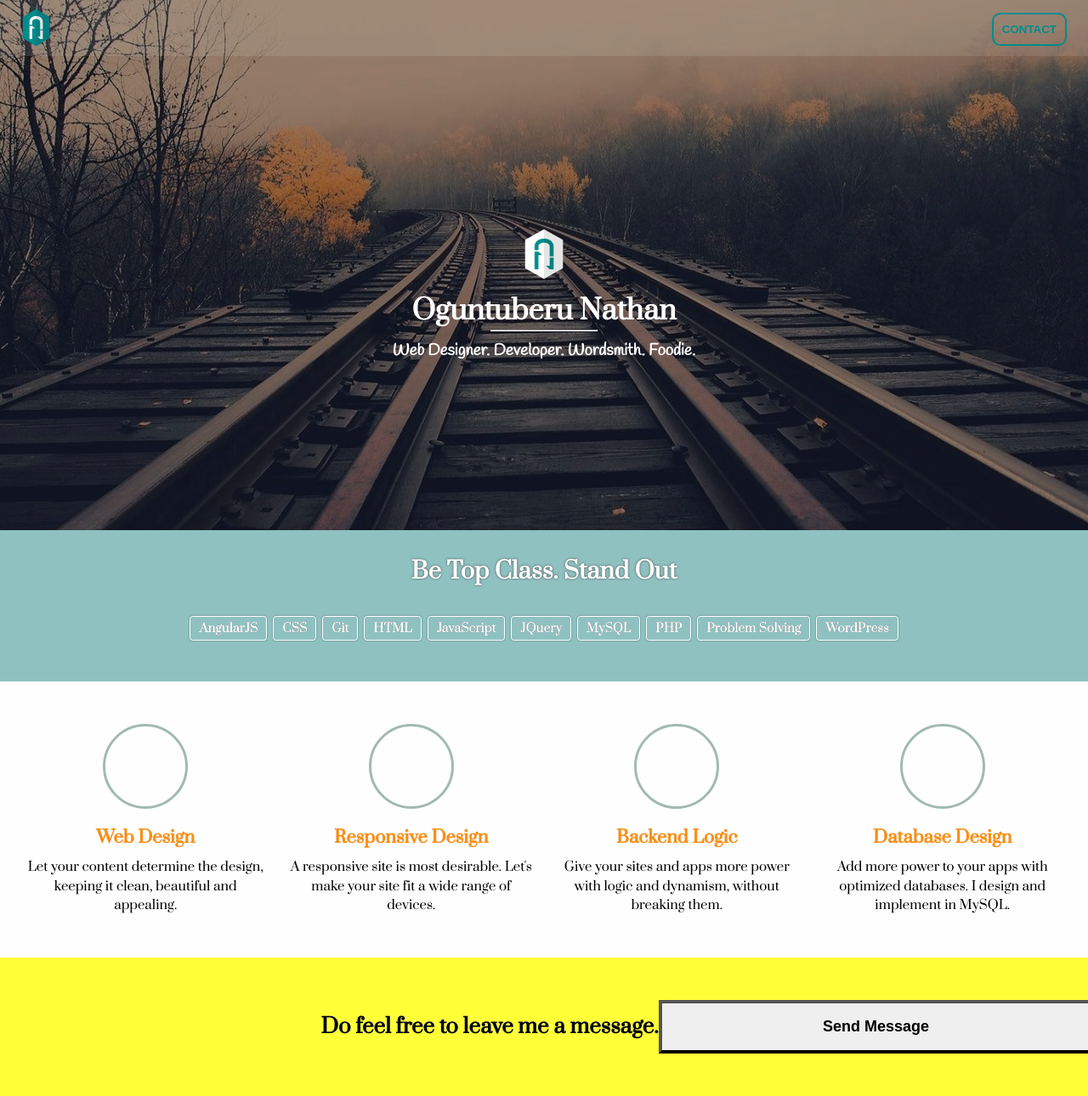
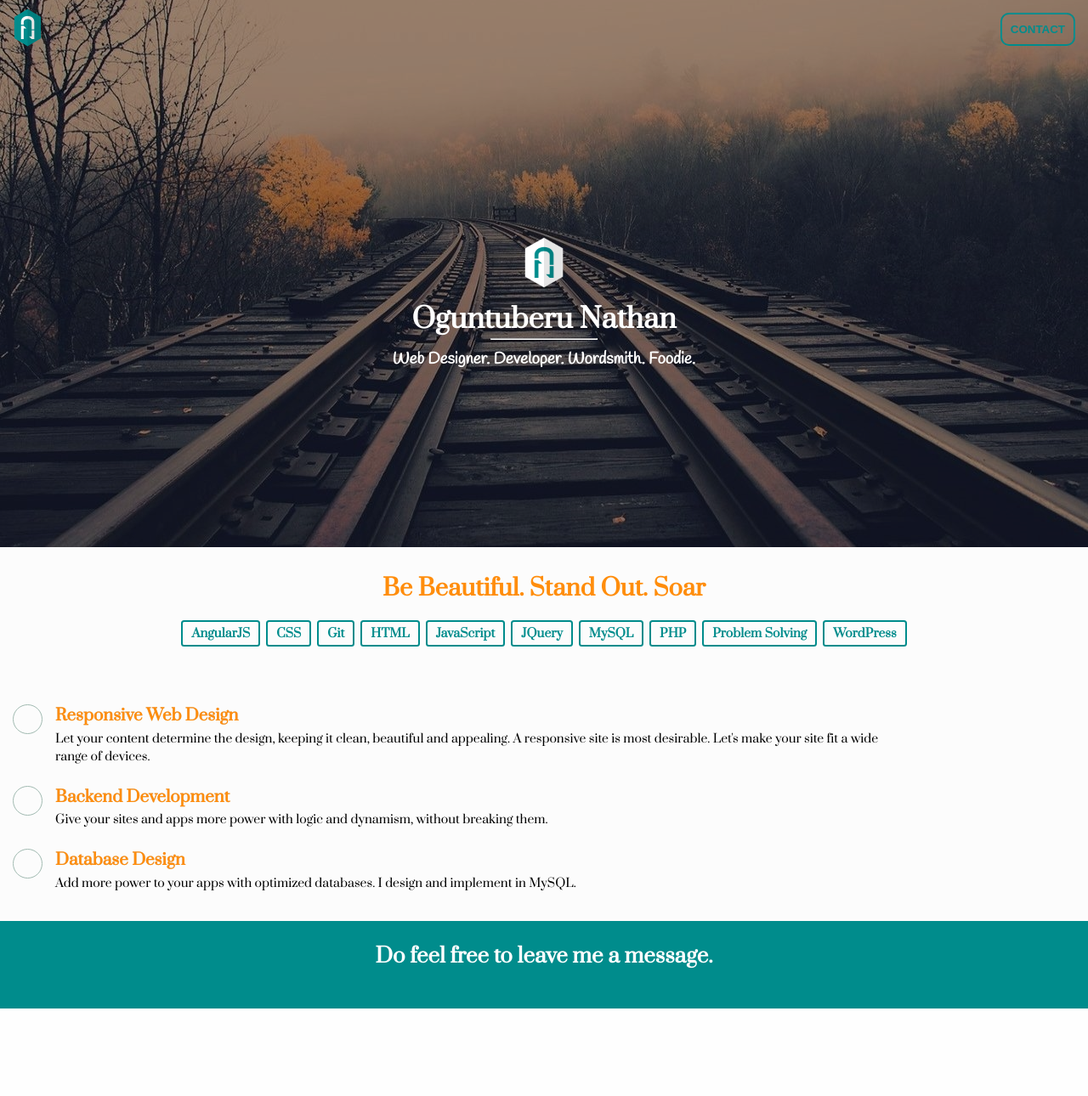
Before and after one commit to dynameek/onathan, a PHP site: page / in a window 1280 px wide; the page is wider, and only the part inside the window is pictured. Shown: that part at 85% size. After the commit the page ends 1187 px from the top of that part, so only its background shows below. Run offline with PHP 8.4, Linux system fonts and the light colour scheme.

Commit message:
Updated design

```diff
--- a/css/base-style-hdp.css
+++ b/css/base-style-hdp.css
@@ -9,7 +9,6 @@
 */
 #skill-sec{
     padding: 50px 70px;
-    background: #fefefe;
 }
 .skill-item:last-child{
     margin-bottom: 0px;
--- a/css/base-style-xhdp.css
+++ b/css/base-style-xhdp.css
@@ -26,6 +26,8 @@ header > button{
     padding: 15px 50px;
     font-size: 20px;
     border-width:  3px;
+    color: #fff;
+    border-color: #fff;
 }
 
 /*
@@ -50,13 +52,18 @@ header > button{
  *  ABOUT SECTION
 */
 #about-sec{
-    padding: 50px 15%;
+    padding: 30px 15%;
+    background: #008c8c;
 }
 #about-sec > h1{
-    font-size: 32px;
+    font-size: 35px;
+    margin-bottom: 15px;
+    color: #fff;
 }
 #tech > li{
     font-size: 16px;
+    color: #fff;
+    border-color: #fff;
 }
 
 
@@ -64,40 +71,48 @@ header > button{
  *  SKILL SECTION
 */
 #skill-sec{
-    padding: 150px 15%;
+    height: auto;
+    padding: 100px 20% 70px 20%;
     display: flex;
     flex-direction: row;
-    justify-content: space-around;
-    align-content: space-around;
+    justify-content: space-between;
+    align-content: space-between;
+    background: #BADBDB;
 }
 .skill-item{
-    width: 23%;
-    display: flex;
-    flex-direction: column;
-    justify-content: center;
-    align-content: center;
+    width: 32%;
+    height: 350px;
     text-align: center;
-    margin-bottom: 0px;
+    /**/
+    box-sizing: border-box;
+    border-radius: 5px;
+    padding: 20px;
+    background: #fff;
 }
 .skill-item > div{
-    width: 200px;
-    height: 200px;
-    border-width: 5px;
+    float: none;
+    width: 150px;
+    height: 150px;
+    margin: 0px auto;
+    border-width: 2px;
+    border-color: #BADBDB;
     margin-bottom: 30px;
-    align-self: center;
+    margin-top: -70px;
+    background: #fff;
 }
 .skill-item > h3{
     width: 100%;
     margin: 0px;
-    margin-bottom: 10px;
-    font-size: 25px;
+    margin-left: 0px;
+    margin-bottom: 5px;
+    font-size: 22px;
+    color: #008c8c;
 }
 .skill-item > p{
     width: 100%;
     margin: 0px;
-    font-size: 18px;
+    font-size: 17px;
 }
-
 /*
  *  FOOTER
 */
@@ -105,11 +120,12 @@ footer{
     display: flex;
     flex-direction: row;
     justify-content: center;
-    padding: 50px 15%;
+    padding: 25px 15%;
+    background: #4E5B5B;
 }
 footer > h3{
     font-size: 24px;
-    margin-bottom: 20px;
+    margin-bottom: 0px;
 }
 footer > button{
     width: 50%;
--- a/css/base-style.css
+++ b/css/base-style.css
@@ -73,7 +73,7 @@ header{
     left: 0px;
     width: 100%;
     padding: 10px 15px 5px 15px;
-    background: rgba(245, 255, 245, 0.1);
+    background: rgba(245, 255, 245, 0.0);
 }
 header > img{
     width: 35px;
@@ -94,7 +94,7 @@ header > button{
  *
  */
 #home-sec{
-    height: 78vh;
+    height: 80.5vh;
     padding: 0px;
     background: url('../media/rail.jpg');
     background-position: center;
@@ -138,15 +138,13 @@ header > button{
 #about-sec{
     padding: 30px 15px;
     text-align: center;
-    background: #8FC1C1;
+    background: #fcfcfc;
 }
 
 #about-sec > h1{
     font-family: 'Prata', sans-serif;
     font-size: 27px;
-    margin-bottom: 15px;
-    color: #fff;
-    text-shadow: 0px 0px 2.5px #424141;
+    color: #FF8D0C;
 }
 #tech{
     padding: 0px;
@@ -157,13 +155,11 @@ header > button{
     width: auto;
     padding: 4px 10px;
     margin: 2.5px 1.5px;
-    border: 1.5px solid #fff;
+    border: 2px solid #008c8c;
     border-radius: 3.5px;
-    box-shadow: 0px 0px 1.5px #444;
     font-weight: bold;
     font-size: 14px;
-    text-shadow: 0px 0px 0.5px #444;
-    color: #FFF;
+    color: #008c8c;
 }
 
 /*
@@ -171,8 +167,8 @@ header > button{
  *
  */
 #skill-sec{
-    padding: 30px 15px;
-    background: #fefefe;
+    padding: 20px 15px;
+    background: #fcfcfc;
 }
 .skill-item:last-child{
     margin-bottom: 0px;
@@ -207,21 +203,29 @@ header > button{
  *  FOOTER
 */
 footer{
+    box-sizing: border-box;
     width: 100%;
-    background: #FFFF38;
     display: flex;
-    flex-direction: row;
+    flex-direction: column;
     justify-content: center;
-    padding: 50px 15%;
+    align-content: center;
+    padding: 25px 15px;
+    text-align: center;
+    background: #008c8c;
+    color: #fff;
 }
 footer > h3{
     font-size: 24px;
     margin-bottom: 20px;
 }
 footer > button{
-    width: 50%;
+    align-self: center;
+    width: 80%;
     padding: 10px 50px;
-    border-width: 4px;
+    border: 4px solid #fff;
+    border-radius: 25px;
     font-weight: bolder;
     font-size: 18px;
+    background: transparent;
+    color: #fff;
 }
--- a/index.php
+++ b/index.php
@@ -10,8 +10,8 @@
     <style>
         @import url('./css/base-style.css');
         @import url('./css/grid.css');
-        @import url('./css/base-style-mdp.css') screen and (min-width: 420px);
-        @import url('./css/base-style-hdp.css') screen and (min-width: 700px);
+        /*@import url('./css/base-style-mdp.css') screen and (min-width: 420px);
+        @import url('./css/base-style-hdp.css') screen and (min-width: 700px);*/
         @import url('./css/base-style-xhdp.css') screen and (min-width: 1425px);
     </style>
     <link href="https://fonts.googleapis.com/css?family=Prata|Handlee" rel="stylesheet">
@@ -40,7 +40,7 @@
             </div>
         </section>
         <section class="col-flex" id="about-sec">
-            <h1>Be Top Class. Stand Out</h1>
+            <h1>Be Beautiful. Stand Out. Soar</h1>
             <ul id="tech">
                 <li>AngularJS</li>
                 <li>CSS</li>
@@ -57,17 +57,13 @@
         <section class="col-flex" id="skill-sec">
             <div class="skill-item">
                 <div></div>
-                <h3>Web Design</h3>
-                <p>Let your content determine the design, keeping it clean, beautiful and appealing.</p>
+                <h3>Responsive Web Design</h3>
+                <p>Let your content determine the design, keeping it clean, beautiful and appealing.
+                A responsive site is most desirable. Let's make your site fit a wide range of devices.</p>
             </div>
             <div class="skill-item">
                 <div></div>
-                <h3>Responsive Design</h3>
-                <p>A responsive site is most desirable. Let's make your site fit a wide range of devices.</p>
-            </div>
-            <div class="skill-item">
-                <div></div>
-                <h3>Backend Logic</h3>
+                <h3>Backend Development</h3>
                 <p>Give your sites and apps more power with logic and dynamism, without breaking them.</p>
             </div>
             <div class="skill-item">
@@ -78,7 +74,6 @@
         </section>
         <footer>
             <h3>Do feel free to leave me a message.</h3>
-            <button>Send Message</button>
         </footer>
     </div>
 </body>
```
Also changed, not shown: css/base-style-mdp.css (line endings or trailing spaces).
